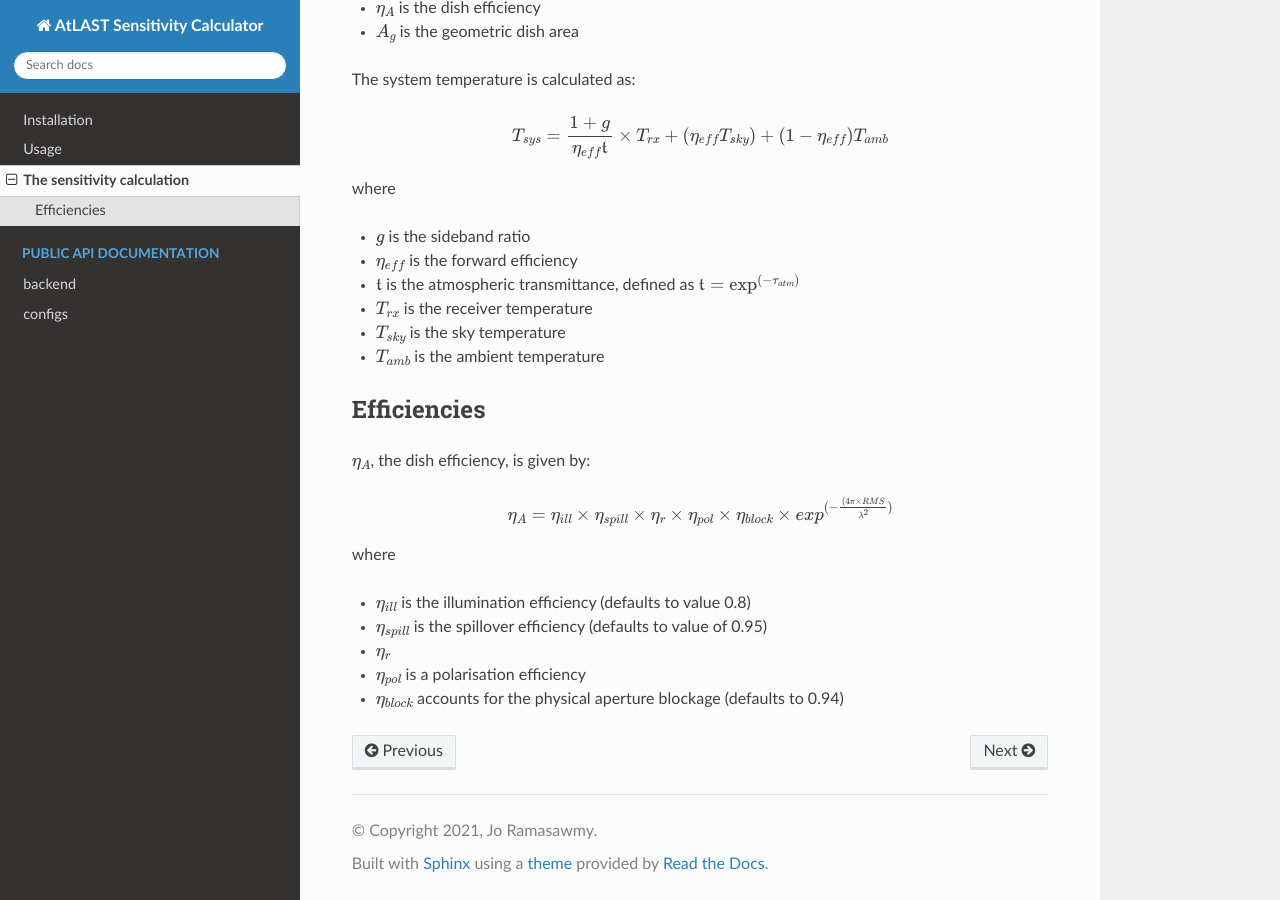
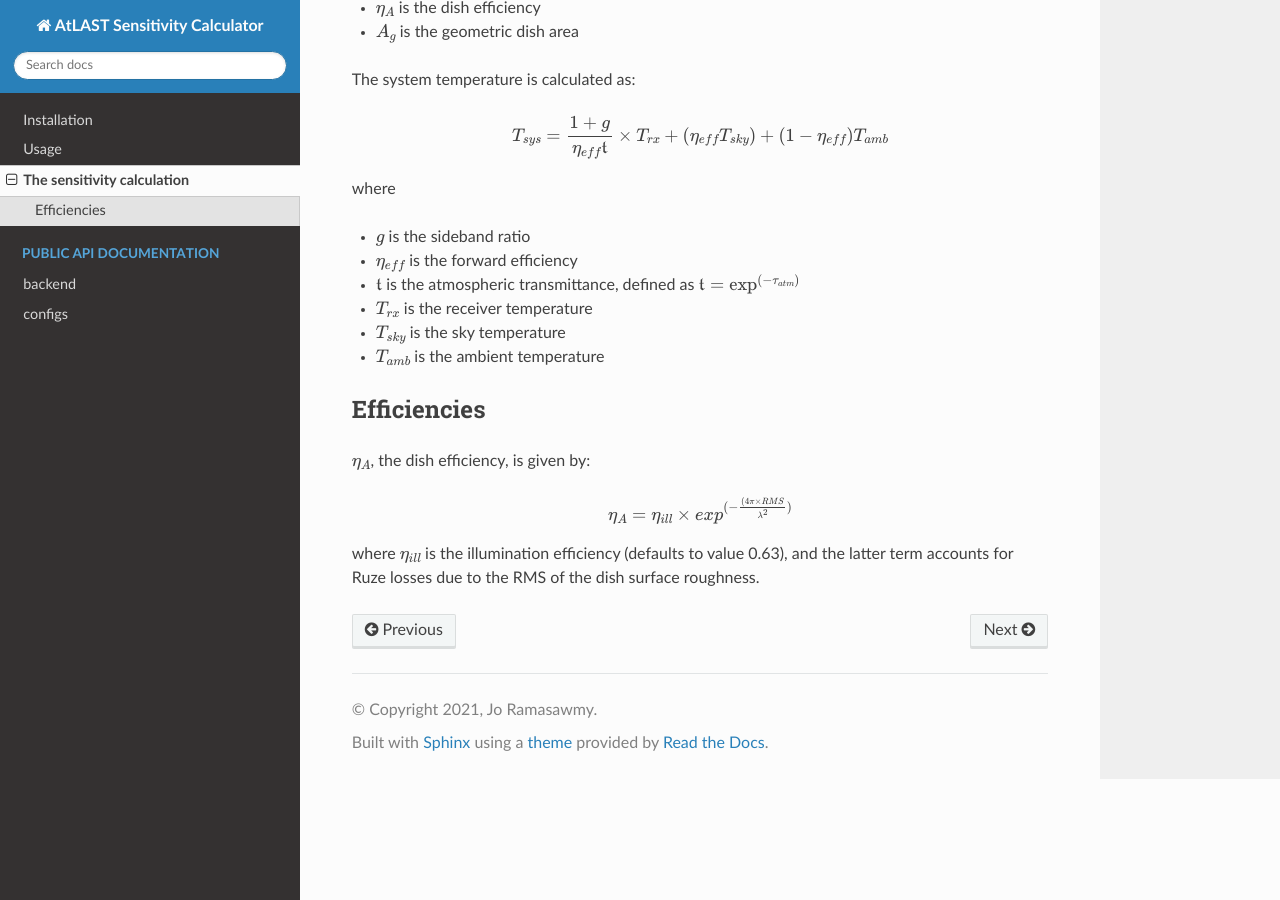
Before and after one commit to ukatc/AtLAST_sensitivity_calculator, a Sphinx documentation site: the page built from docs/source/sensitivity.rst, in a window 1280 px wide and 900 px high, scrolled down 839 px. Built offline with Sphinx 7.4.7 and the Read the Docs theme 2.0.0, drawn with Linux system fonts in a browser that asks for light colours; pages that are not in the unit, such as notebooks, are missing from menus.

```diff
--- a/docs/source/sensitivity.rst
+++ b/docs/source/sensitivity.rst
@@ -56,12 +56,6 @@
 :math:`\eta_{A}`, the dish efficiency, is given by:
 
 .. math::
-    \eta_{A} = \eta_{ill} \times \eta_{spill} \times \eta_{r} \times \eta_{pol} \times \eta_{block} \times exp^{(-\frac{(4\pi \times RMS}{\lambda^2})}
+    \eta_{A} = \eta_{ill} \times exp^{(-\frac{(4\pi \times RMS}{\lambda^2})}
 
-where
-
-* :math:`\eta_{ill}` is the illumination efficiency (defaults to value 0.8)
-* :math:`\eta_{spill}` is the spillover efficiency (defaults to value of 0.95)
-* :math:`\eta_{r}`
-* :math:`\eta_{pol}` is a polarisation efficiency
-* :math:`\eta_{block}` accounts for the physical aperture blockage (defaults to 0.94)
+where :math:`\eta_{ill}` is the illumination efficiency (defaults to value 0.63), and the latter term accounts for Ruze losses due to the RMS of the dish surface roughness.
```
